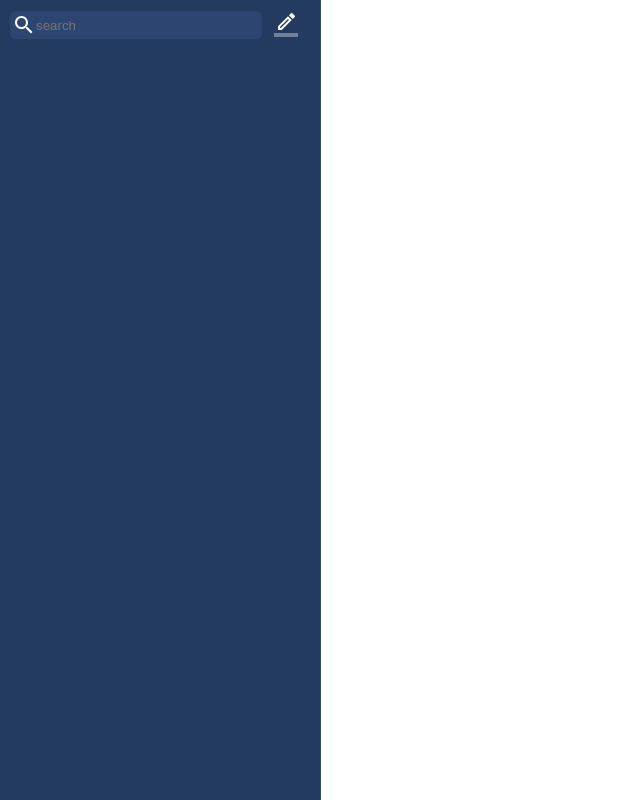
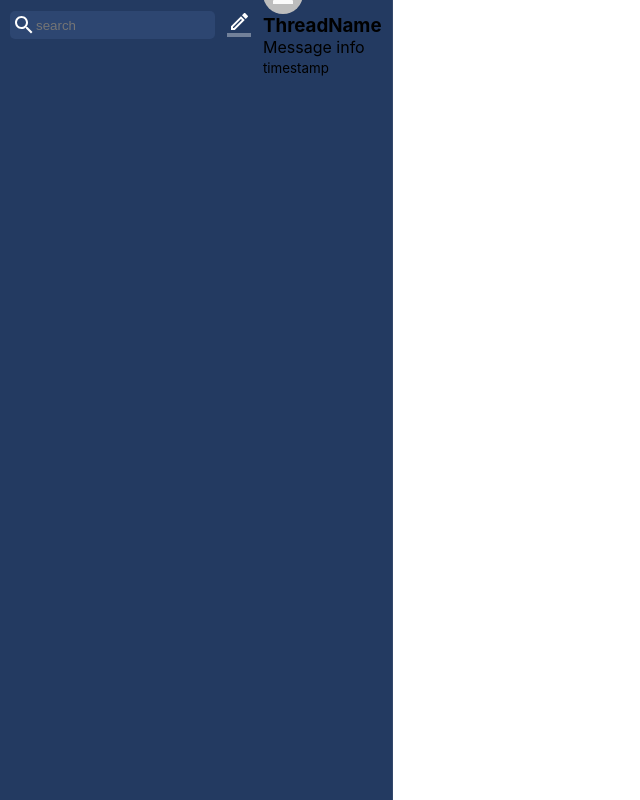
Before and after one commit to RobzLegz/telegram-clone, a React (Create React App) app: page / in a window 1280 px wide. Shown: the whole page, without its empty margins (0-640 px from the left). Built offline with nearby package versions, Linux system fonts and the light colour scheme.

Commit message:
update before going

```diff
--- a/src/components/Sidebar.js
+++ b/src/components/Sidebar.js
@@ -3,6 +3,7 @@ import "./Sidebar.css";
 import SearchIcon from '@material-ui/icons/Search';
 import BorderColorOutlinedIcon from '@material-ui/icons/BorderColorOutlined';
 import { IconButton } from '@material-ui/core';
+import SidebarThread from './SidebarThread';
 
 function Sidebar() {
     return (
@@ -16,7 +17,7 @@ function Sidebar() {
                     <BorderColorOutlinedIcon />
                 </IconButton>
                 <div className="sidebar-threads">
-
+                    <SidebarThread />
                 </div>
                 <div className="sidebar-bottom">
 
--- /dev/null
+++ b/src/components/SidebarThread.js
@@ -0,0 +1,16 @@
+import { Avatar } from '@material-ui/core';
+import React from 'react';
+import "./SidebarThread.css";
+
+const SidebarThreads = () => {
+    return (
+        <div className="sidebarThread">
+            <Avatar />
+            <h3>ThreadName</h3>
+            <p>Message info</p>
+            <small>timestamp</small>
+        </div>
+    )
+}
+
+export default SidebarThreads
```
Also changed, not shown: src/components/SidebarThread.css (added), 1 other file (tests, documents, lock files or other folders).
